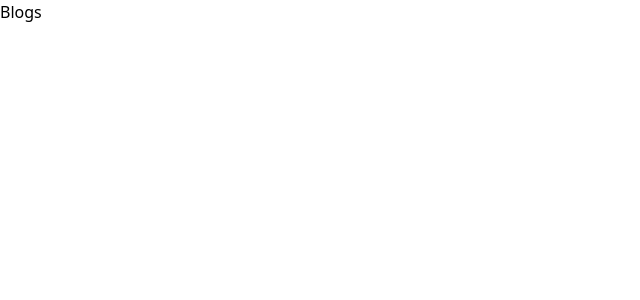
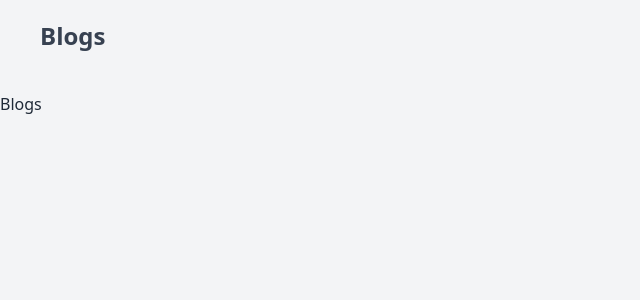
Before and after one commit to hassan-ak/wmd-next-contentful-blogs, a Next.js app: page / in a window 1280 px wide. Shown: the top 300 px of the page, without its empty margins (0-640 px from the left). Built offline with nearby package versions, Linux system fonts and the light colour scheme.

Commit message:
create header

```diff
--- a/src/app/layout.tsx
+++ b/src/app/layout.tsx
@@ -1,4 +1,5 @@
-import './globals.css'
+import './globals.css';
+import { Header } from '@/components/Header';
 
 export const metadata = {
   title: 'Blogs',
@@ -8,11 +9,14 @@
 export default function RootLayout({
   children,
 }: {
-  children: React.ReactNode
+  children: React.ReactNode;
 }) {
   return (
-    <html lang="en">
-      <body>{children}</body>
+    <html lang='en'>
+      <body className='bg-gray-100 text-gray-800'>
+        <Header />
+        {children}
+      </body>
     </html>
-  )
+  );
 }
--- /dev/null
+++ b/src/components/Header.tsx
@@ -0,0 +1,15 @@
+//*******************//
+//* Header / NAvBAr *//
+//*******************//
+import React from 'react';
+import Link from 'next/link';
+
+export const Header = () => {
+  return (
+    <div className='mb-5 flex items-center justify-between px-10 py-5'>
+      <Link href='.' className='text-2xl font-semibold text-gray-700'>
+        Blogs
+      </Link>
+    </div>
+  );
+};
```
